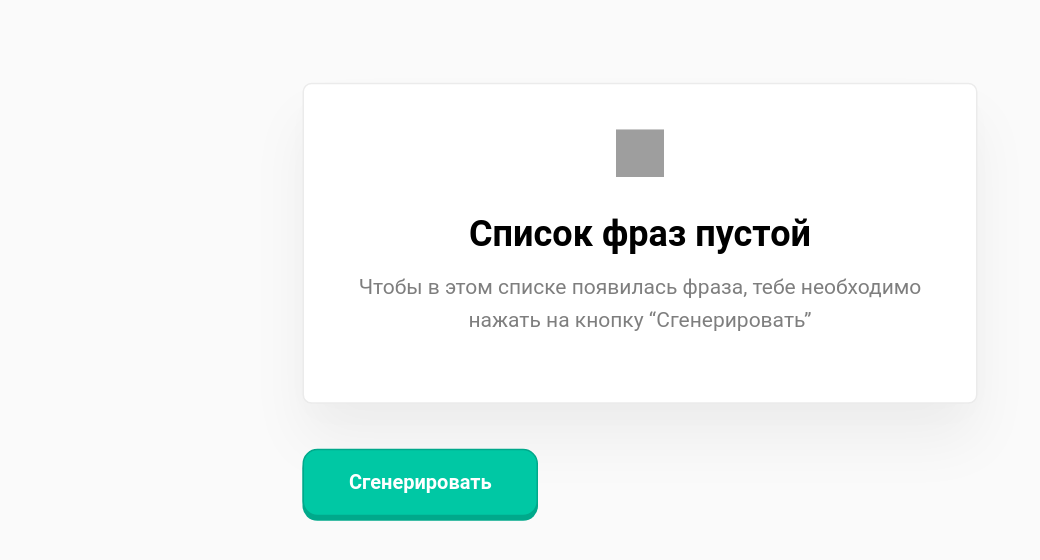
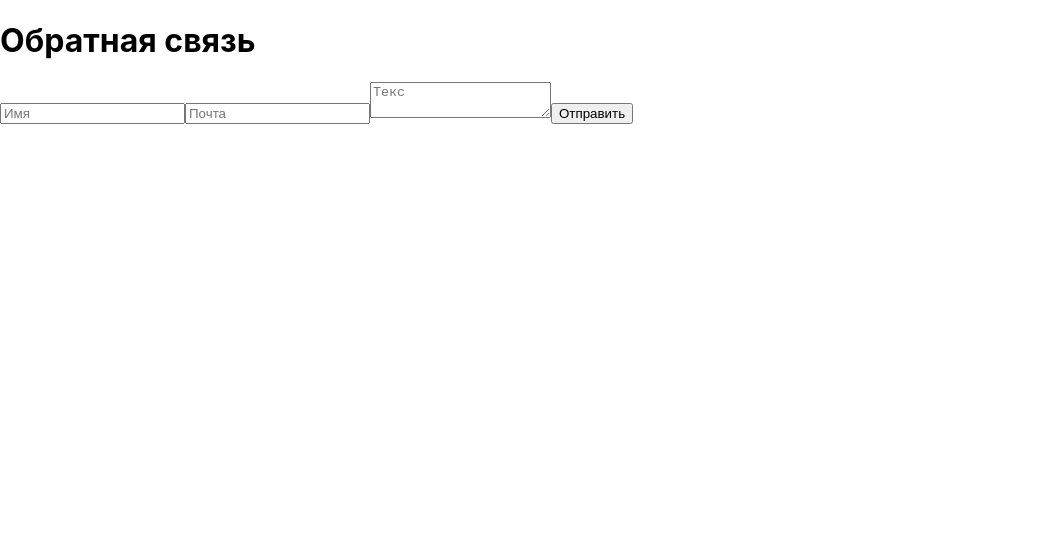
Before and after one commit to GuzeevZhenya/Tutorial-React, a React (Create React App) app: page / in a window 1280 px wide. Shown: the top 560 px of the page, without its empty margins (0-1040 px from the left). Built offline with nearby package versions, Linux system fonts and the light colour scheme; grey boxes are pictures that could not be loaded.

Commit message:
create app

```diff
--- /dev/null
+++ b/src/tutorial-6/App.js
@@ -0,0 +1,21 @@
+import React, { useState } from "react";
+import { Form } from "./Components/Form";
+
+export const App = () => {
+  const [reviews, setReviews] = useState();
+
+  const getReviewInfo = (info) => {
+    setReviews({ ...reviews, info });
+
+  };
+  console.log(reviews);
+
+
+
+  return (
+    <div>
+      <Form getReviewInfo={getReviewInfo} />
+      {/* <ul>{list}</ul> */}
+    </div>
+  );
+};
--- /dev/null
+++ b/src/tutorial-6/Components/Form.js
@@ -0,0 +1,46 @@
+import React from "react";
+import { useState } from "react";
+
+export const Form = ({ getReviewInfo }) => {
+  const [reviews, setReview] = useState([]);
+  const [name, setName] = useState();
+  const [email, setEmail] = useState();
+  const [textarea, setTextarea] = useState();
+
+  const setComments = (e) => {
+    const comments = {
+      name,
+      email,
+      textarea,
+    };
+    setReview([...reviews, comments]);
+    if (reviews.length > 0) {
+      getReviewInfo(reviews);
+    }
+  };
+
+  return (
+    <div>
+      <h1>Обратная связь</h1>
+      <input
+        placeholder="Имя"
+        onChange={(event) => setName(event.target.value)}
+        name="name"
+        value={reviews.name}
+      />
+      <input
+        placeholder="Почта"
+        onChange={(event) => setEmail(event.target.value)}
+        name="email"
+        value={reviews.email}
+      />
+      <textarea
+        placeholder="Текс"
+        onChange={(event) => setTextarea(event.target.value)}
+        name="textarea"
+        value={reviews.textarea}
+      ></textarea>
+      <button onClick={setComments}>Отправить</button>
+    </div>
+  );
+};
```
Also changed, not shown: src/index.js (+6 -5 lines).
